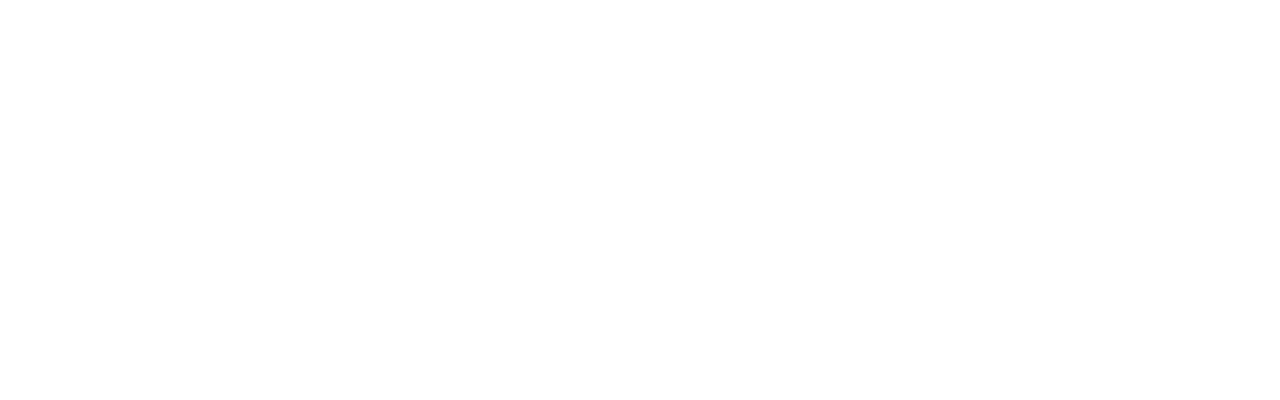
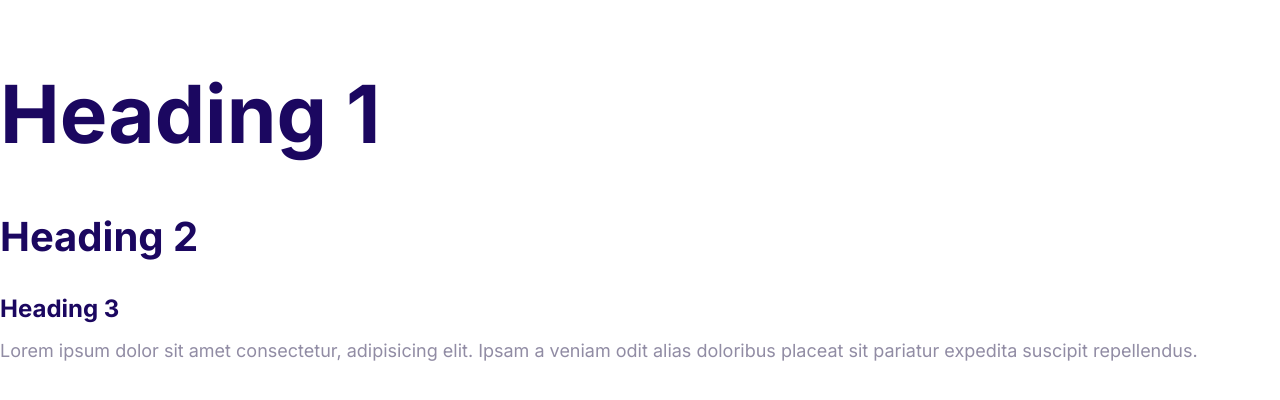
Before and after one commit to RamizHida/CloudHosting, a plain HTML site: page index.html in a window 1280 px wide. Drawn offline with Linux system fonts and the light colour scheme.

Commit message:
Define styles for fonts.

```diff
--- a/CSS/styles.css
+++ b/CSS/styles.css
@@ -5,3 +5,55 @@
   --color-headings: #1b0760;
   --color-body: #918ca4;
 }
+
+html {
+  font-size: 62.5%;
+}
+
+body {
+  color: var(--color-body);
+  font-family: Inter, Arial, Helvetica, sans-serif;
+  font-size: 2.4rem;
+  line-height: 1.5;
+}
+
+h1,
+h2,
+h3 {
+  color: var(--color-headings);
+  margin-bottom: 1rem;
+}
+
+h1 {
+  font-size: 7rem;
+}
+
+h2 {
+  font-size: 4rem;
+}
+
+h3 {
+  font-size: 3rem;
+}
+
+p {
+  margin-top: 0;
+}
+
+@media screen and (min-width: 1024px) {
+  body {
+    font-size: 1.8rem;
+  }
+
+  h1 {
+    font-size: 8rem;
+  }
+
+  h2 {
+    font-size: 4rem;
+  }
+
+  h3 {
+    font-size: 2.4rem;
+  }
+}
--- a/index.html
+++ b/index.html
@@ -4,9 +4,23 @@
     <meta charset="UTF-8" />
     <meta http-equiv="X-UA-Compatible" content="IE=edge" />
     <meta name="viewport" content="width=device-width, initial-scale=1.0" />
+    <link rel="preconnect" href="https://fonts.googleapis.com" />
+    <link rel="preconnect" href="https://fonts.gstatic.com" crossorigin />
+    <link
+      href="https://fonts.googleapis.com/css2?family=Inter:wght@400;700&display=swap"
+      rel="stylesheet"
+    />
     <link rel="stylesheet" href="css/normalize.css" />
     <link rel="stylesheet" href="css/styles.css" />
     <title>Document</title>
   </head>
-  <body></body>
+  <body>
+    <h1>Heading 1</h1>
+    <h2>Heading 2</h2>
+    <h3>Heading 3</h3>
+    <p>
+      Lorem ipsum dolor sit amet consectetur, adipisicing elit. Ipsam a veniam
+      odit alias doloribus placeat sit pariatur expedita suscipit repellendus.
+    </p>
+  </body>
 </html>
```
